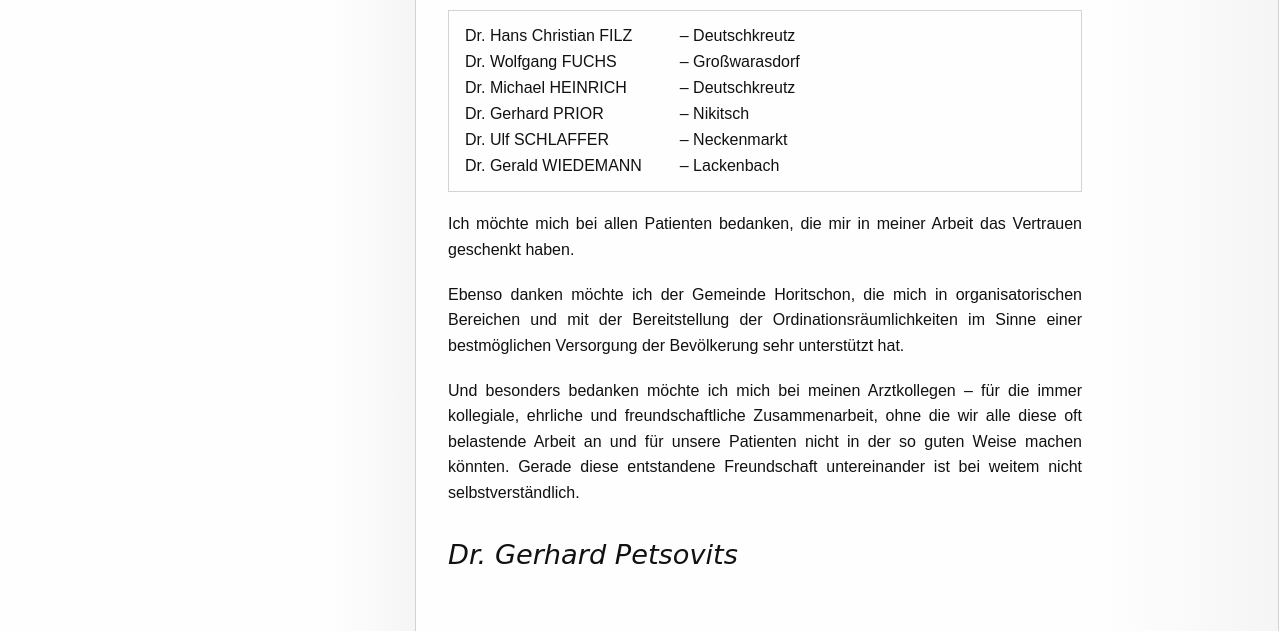
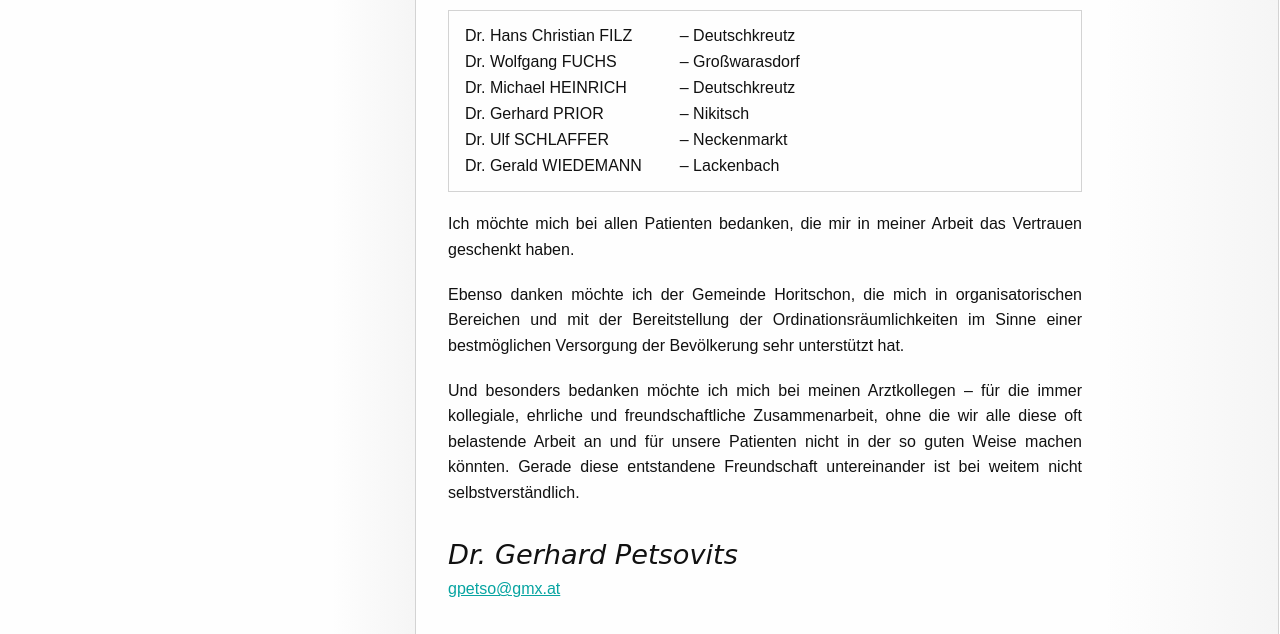
Before and after one commit to jpetso/petsovitsat.github.io, a plain HTML site: page index.html in a window 1280 px wide. Shown: the part 365-999 px from the top of the page. Drawn offline with Linux system fonts and the light colour scheme.

Commit message:
Add email address of the prior proprietor.

```diff
--- a/index.html
+++ b/index.html
@@ -108,8 +108,17 @@ p {
   font-size: 1.7em;
   font-family: cursive;
   font-style: italic;
+  margin-bottom: 0;
+  margin-top: 1em;
+}
+
+.email {
+  margin-top: 0;
   margin-bottom: 2em;
-  margin-top: 1em;
+}
+
+.email a {
+  color: #07a4a1;
 }
     </style>
   </head>
@@ -147,7 +156,15 @@ p {
 
         <p>Und besonders bedanken möchte ich mich bei meinen Arztkollegen – für die immer kollegiale, ehrliche und freundschaftliche Zusammenarbeit, ohne die wir alle diese  oft belastende Arbeit an und für unsere Patienten nicht in der so guten Weise machen könnten. Gerade diese entstandene Freundschaft untereinander ist bei weitem nicht selbstverständlich.</p>
 
-        <p class="signature">Dr. Gerhard Petsovits<p>
+        <p class="signature">Dr. Gerhard Petsovits</p>
+        <p id="email" class="email"></p>
+        <script type = "text/javascript">
+          // Split email into strings as poor man's email address collection protection.
+          // Won't protect against bots actually running the JavaScript, but should protect from
+          // naive regexes.
+          var inner = 'so@gmx.at">gpe';
+          document.getElementById("email").innerHTML = '<a href="mailto:gpet' + inner + 'tso@gmx.at</a>';
+        </script>
       </div>
       <div class="column-left">
         <img class="logo" src="logo.png">
```
